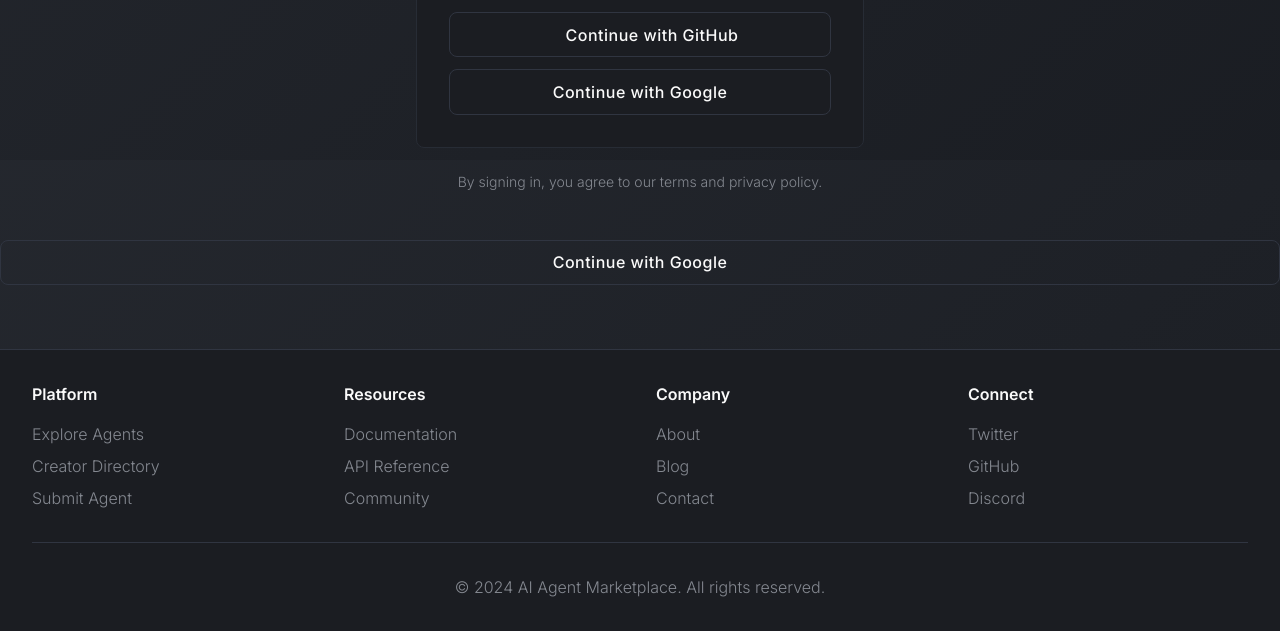
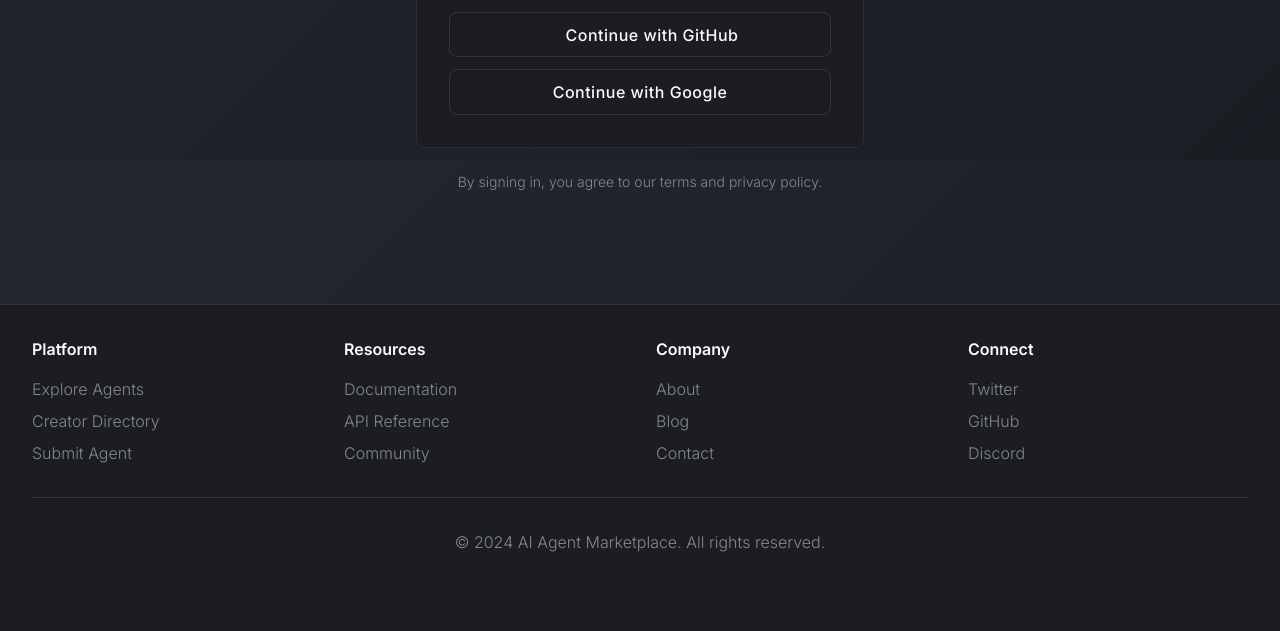
Before and after one commit to dhruv-garg07/agent-architects-studio, a Flask app: page /auth in a window 1280 px wide. Shown: the part 640-1271 px from the top of the page. After the commit the page ends 1192 px from the top, so only its background shows below. Run offline with Flask 3, Linux system fonts and the light colour scheme; parts of the project's set-up code (start-up, migrations or seed data) failed here and were passed over; some libraries are stand-ins or nearby versions.

Commit message:
auth_best

```diff
--- a/templates/auth.html
+++ b/templates/auth.html
@@ -287,48 +287,4 @@ function switchTab(tabName) {
     });
 </script>
 
-<!-- Social Login -->
-<div class="space-y-3">
-    <button id="google-login" class="btn-secondary w-full flex items-center justify-center">
-        Continue with Google
-    </button>
-</div>
-
-<script src="https://unpkg.com/@supabase/supabase-js"></script>
-<script>
-  // Initialize Supabase client
-  const supabase = supabase.createClient(
-    "https://lmlwkkbzkikrkshriaqm.supabase.co",
-    "eyJhbGciOiJIUzI1NiIsInR5cCI6IkpXVCJ9.eyJpc3MiOiJzdXBhYmFzZSIsInJlZiI6ImxtbHdra2J6a2lrcmtzaHJpYXFtIiwicm9sZSI6ImFub24iLCJpYXQiOjE3NTYxNDEzMDUsImV4cCI6MjA3MTcxNzMwNX0.v2dO6pscKXPxCmjUCAQW0EXVTV_iAN9BWQ7crX4yNUc"
-  );
-
-  // Handle Google login click
-  document.getElementById("google-login").addEventListener("click", async () => {
-    const { data, error } = await supabase.auth.signInWithOAuth({
-      provider: "google",
-      options: {
-        redirectTo: window.location.origin + "/auth/callback"
-      }
-    });
-
-    if (error) {
-      console.error("Error logging in:", error.message);
-    }
-  });
-</script>
-
-
-<script>
-  window.addEventListener("DOMContentLoaded", async () => {
-    const { data: { session }, error } = await supabase.auth.getSession();
-
-    if (session) {
-      console.log("Logged in as:", session.user.email);
-      // Redirect to homepage or dashboard
-      window.location.href = "/";
-    }
-  });
-</script>
-
-
 {% endblock %}
```
